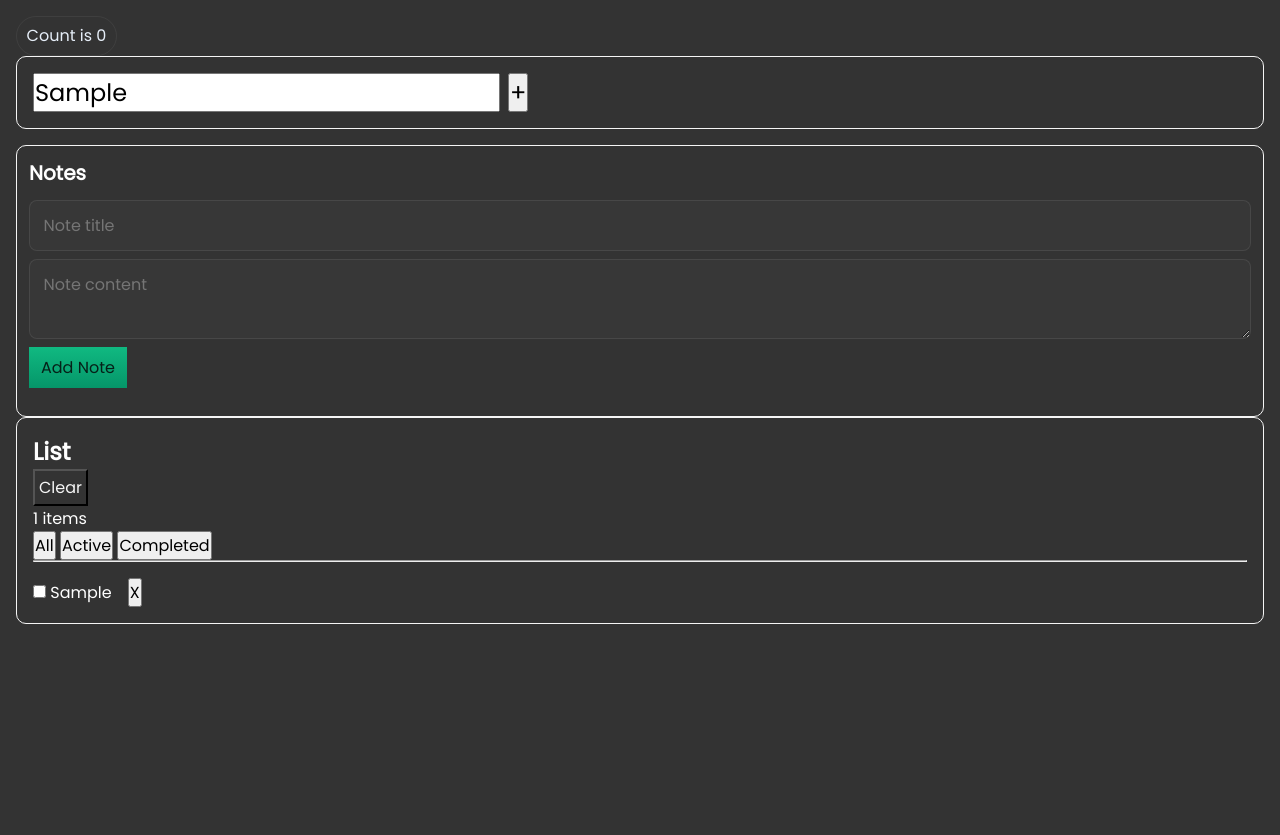
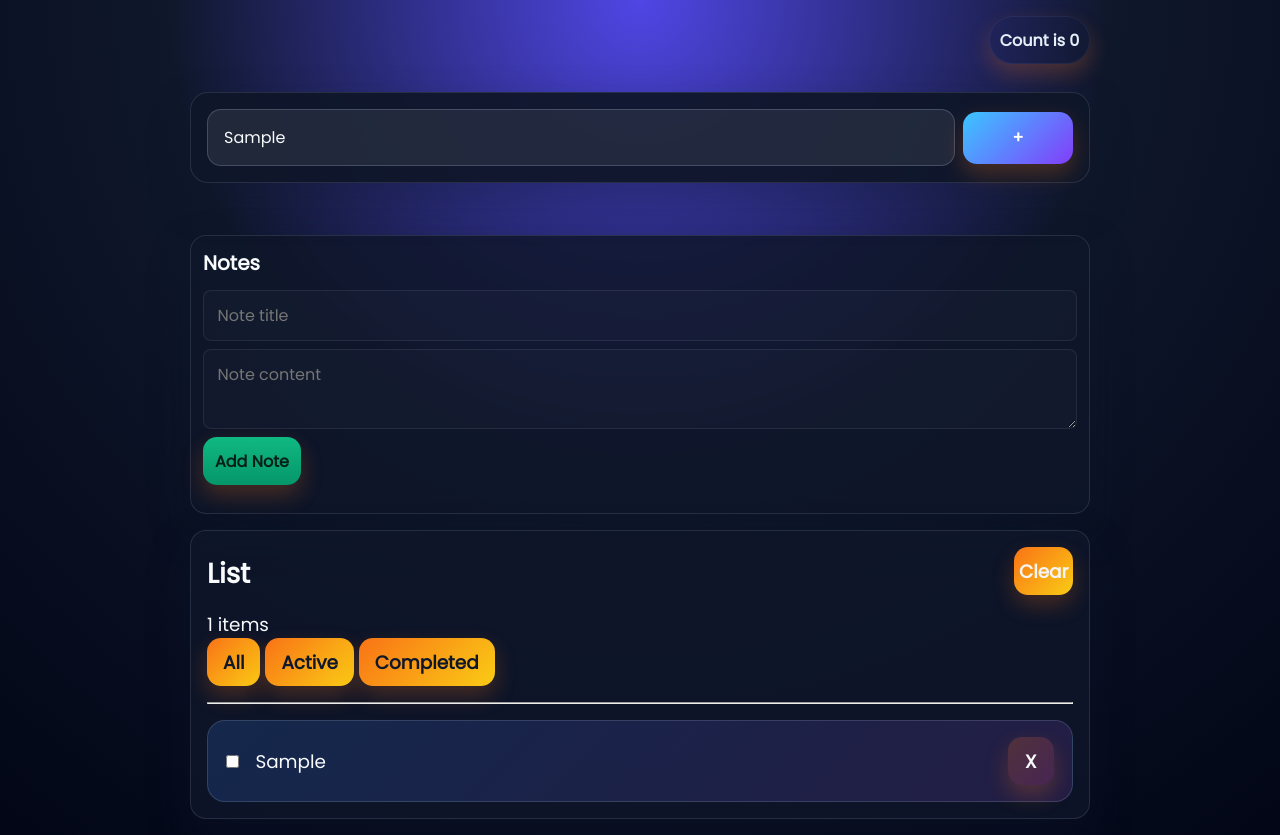
Before and after one commit to Sabyh/TinyUi-framework, a website built with Vite: page index.html in a window 1280 px wide. Both pictures are taken after typing "Sample" into the empty fields and a click on the button "Add new item to list". Before the commit the page ends 800 px from the top, so only its background shows below. Built offline with nearby package versions, Linux system fonts and the light colour scheme.

Commit message:
fixed UI and add counter

```diff
--- a/src/css/style.css
+++ b/src/css/style.css
@@ -22,104 +22,111 @@
 
 body {
     min-height: 100vh;
-    background-color: #333;
-    color: #fff;
+    background: radial-gradient(circle at top, #4f46e5 0%, #0f172a 45%, #020617 100%);
+    color: #f8fafc;
     padding: 1rem;
     display: flex;
     flex-direction: column;
 }
-    background-color: #0b1220;
-    color: #e6eef8;
-    padding: 1.5rem;
 
 main {
     flex-grow: 1;
     margin: auto;
     width: 100%;
-    max-width: 800px;
+    max-width: 900px;
     display: flex;
     flex-flow: column nowrap;
+    gap: 1rem;
 }
 
 section {
-    border: 1px solid whitesmoke;
-    border-radius: 10px;
-    padding: 0.5rem;
+    background: rgba(15, 23, 42, 0.82);
+    border: 1px solid rgba(148, 163, 184, 0.18);
+    border-radius: 16px;
+    padding: 1rem;
+    box-shadow: 0 18px 40px rgba(15, 23, 42, 0.35);
 }
-    background: rgba(255,255,255,0.03);
-    border-radius: 12px;
-    padding: 0.75rem;
-    box-shadow: 0 6px 18px rgba(2,6,23,0.6);
 
 .button {
-    border-radius: 10px;
-    min-width: 48px;
+    border-radius: 14px;
+    min-width: 52px;
     min-height: 48px;
+    padding: 0.65rem 1rem;
+    border: none;
+    background: linear-gradient(135deg, #f97316, #facc15);
+    color: #0f172a;
+    font-weight: 700;
+    box-shadow: 0 10px 22px rgba(249, 115, 22, 0.24);
+    transition: transform 150ms ease, box-shadow 150ms ease, filter 150ms ease;
 }
-    min-height: 40px;
-    padding: 0.5rem 0.75rem;
-    border: none;
-    background: linear-gradient(180deg,#2b6cb0,#1e3a8a);
-    color: #fff;
-    box-shadow: 0 4px 10px rgba(2,6,23,0.5);
 
 .button:hover {
     cursor: pointer;
+    transform: translateY(-2px);
+    filter: brightness(1.05);
 }
-    transform: translateY(-1px);
+
+.button:active {
+    transform: translateY(0);
+}
 
 .newItemEntry {
     position: sticky;
     top: 0;
-    margin-bottom: 1rem;
+    margin-bottom: 1.25rem;
+    z-index: 2;
+    background: rgba(15, 23, 42, 0.95);
+    padding: 1rem;
+    border-radius: 18px;
+    border: 1px solid rgba(148, 163, 184, 0.18);
 }
 
 .newItemEntry__form {
     display: flex;
-    gap: 0.25rem;
-    font-size: 1.5rem;
+    flex-wrap: wrap;
+    gap: 0.75rem;
+    align-items: center;
+    width: 100%;
 }
-    gap: 0.5rem;
-    font-size: 1.15rem;
 
 .newItemEntry__input {
-    width: calc(100% - (0.25rem + 48px));
-    flex-grow: 1;
-    border: 2px solid whitesmoke;
-    border-radius: 10px;
-    padding: 0.5em;
+    flex: 1 1 260px;
+    min-width: 0;
+    border: 1px solid rgba(148, 163, 184, 0.3);
+    border-radius: 14px;
+    padding: 0.95rem 1rem;
+    background: rgba(255, 255, 255, 0.08);
+    color: #f8fafc;
+    outline: none;
+    transition: border-color 150ms ease, background 150ms ease;
 }
-    width: calc(100% - (0.5rem + 48px));
-    border: 1px solid rgba(255,255,255,0.08);
-    background: rgba(255,255,255,0.02);
-    padding: 0.75em 0.85em;
-    color: inherit;
+
+.newItemEntry__input:focus {
+    border-color: rgba(96, 165, 250, 0.9);
+    background: rgba(59, 130, 246, 0.12);
+}
 
 .newItemEntry__button {
-    background-color: transparent;
-    color: whitesmoke;
-    border: 3px dashed whitesmoke;
-    padding: 0.75em;
+    background: linear-gradient(135deg, #38bdf8, #7c3aed);
+    color: #f8fafc;
+    padding: 0.85rem 1.15rem;
+    border-radius: 14px;
+    border: none;
+    min-width: 110px;
 }
-    background: linear-gradient(180deg,#10b981,#059669);
-    border: none;
-    color: #062018;
-    padding: 0.5rem 0.75rem;
 
 .newItemEntry__button:hover,
 .newItemEntry__button:focus {
-    color: limegreen;
+    filter: brightness(1.05);
 }
-    filter: brightness(0.95);
 
 .listContainer {
-    font-size: 1.5rem;
+    font-size: 1.15rem;
     flex-grow: 1;
     display: flex;
     flex-flow: column;
     gap: 1rem;
 }
-    font-size: 1.15rem;
 
 .listTitle {
     display: flex;
@@ -140,50 +147,74 @@
 .listItems {
     flex-grow: 1;
     display: flex;
-    flex-flow: column nowrap;
-    list-style-type: none;
+    flex-direction: column;
+    gap: 0.95rem;
+    list-style: none;
+    padding: 0;
+    margin: 0;
 }
 
 .item {
     display: flex;
     align-items: center;
-    padding-top: 1em;
-    gap: 1em;
+    justify-content: space-between;
+    padding: 1rem 1.15rem;
+    gap: 1rem;
+    border-radius: 18px;
+    background: linear-gradient(135deg, rgba(59, 130, 246, 0.18), rgba(168, 85, 247, 0.14));
+    border: 1px solid rgba(148, 163, 184, 0.24);
+    transition: transform 180ms ease, background 180ms ease, box-shadow 180ms ease;
+    min-height: 72px;
 }
-    padding: 0.75rem;
-    gap: 0.75rem;
-    border-radius: 8px;
-    transition: background 150ms ease;
 
-.item > input[type="checkbox"] {
-    text-align: center;
-    min-width: 2.5rem;
-    min-height: 2.5rem;
-    cursor: pointer;
+.item:hover {
+    background: linear-gradient(135deg, rgba(96, 165, 250, 0.26), rgba(167, 139, 250, 0.2));
+    transform: translateY(-2px);
+    box-shadow: 0 16px 36px rgba(56, 189, 248, 0.18);
 }
-    min-width: 1.8rem;
-    min-height: 1.8rem;
-
-.item > label > input[type="checkbox"]:checked {
-    accent-color: limegreen;
-}
-    accent-color: #10b981;
 
 .item > label {
     display: flex;
     align-items: center;
     gap: 1rem;
     flex-grow: 1;
-    word-break: break-all;
+    min-width: 0;
+    word-break: break-word;
 }
-    gap: 0.75rem;
-    word-break: break-word;
+
+.item > input[type="checkbox"] {
+    width: 1.35rem;
+    height: 1.35rem;
+    cursor: pointer;
+    accent-color: #34d399;
+}
+
+.item > label > span {
+    color: #e2e8f0;
+}
+
+.item > button {
+    min-width: 2.85rem;
+    min-height: 2.85rem;
+    border: none;
+    border-radius: 14px;
+    background: linear-gradient(135deg, rgba(249, 115, 22, 0.22), rgba(236, 72, 153, 0.18));
+    color: #f8fafc;
+    font-weight: 700;
+    transition: background 150ms ease, color 150ms ease, transform 150ms ease;
+}
 
 .item > button:hover,
 .item > button:focus {
-    color: red;
+    background: linear-gradient(135deg, #fb7185, #f97316);
+    color: #fff;
+    transform: translateY(-1px);
+    cursor: pointer;
 }
-    color: #f87171;
+
+.item > button:active {
+    transform: translateY(0);
+}
 
 .globalCounter {
     display: flex;
```
